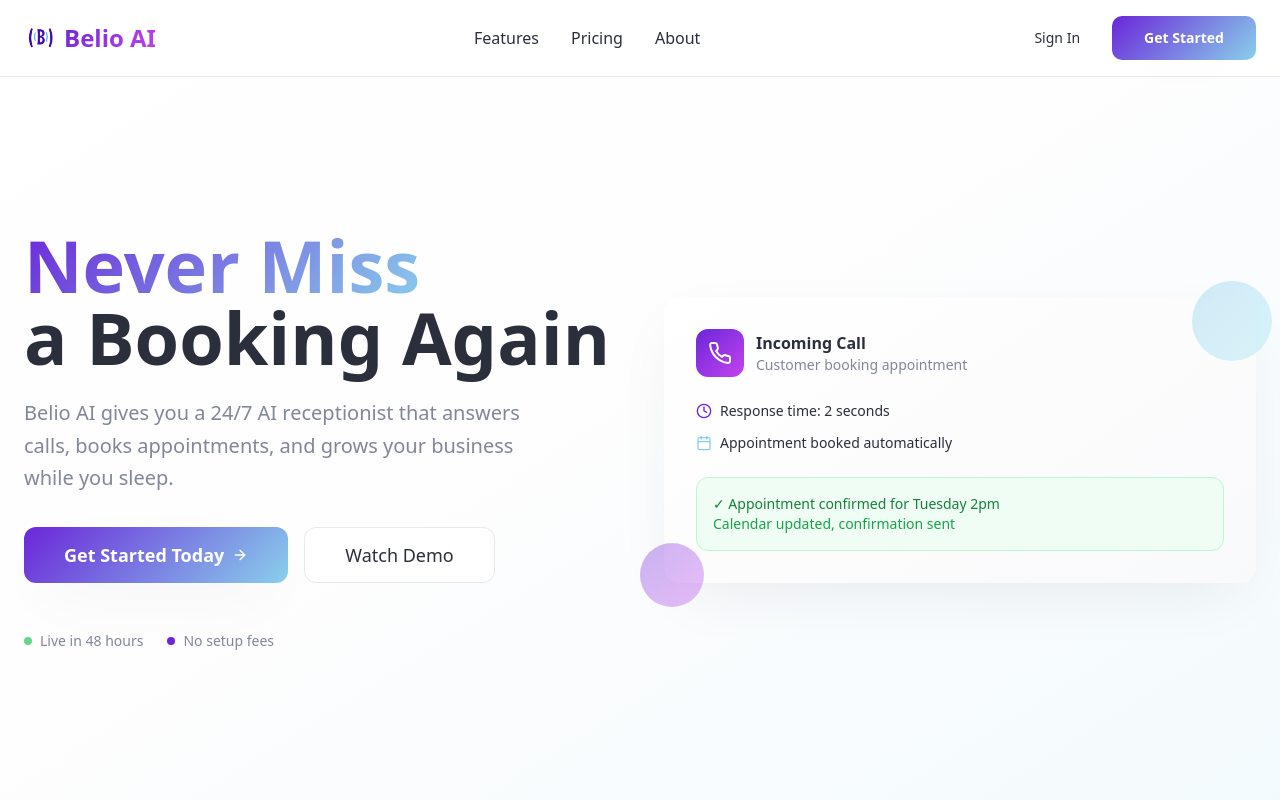
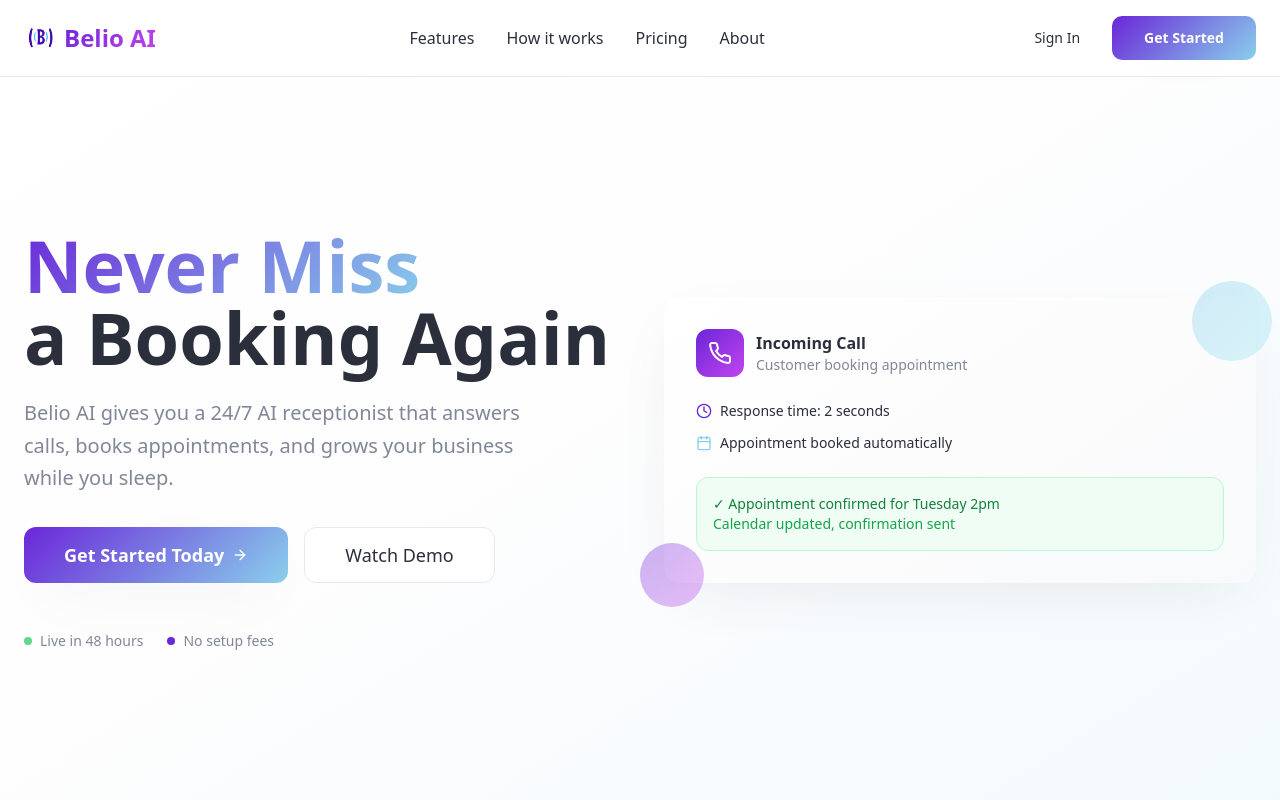
Before and after one commit to nihkilkulli-cell/belio-ai-book-bot, a React (Vite) app: page / in a window 1280 px wide. Shown: the top 800 px of the page. Built offline with nearby package versions, Linux system fonts and the light colour scheme.

Commit message:
Add "How it works" to nav
Add "How it works" link to the navigation bar.

```diff
--- a/src/components/Header.tsx
+++ b/src/components/Header.tsx
@@ -19,6 +19,9 @@ const Header = () => {
           <nav className="hidden md:flex items-center space-x-8">
             <a href="#features" className="text-foreground hover:text-primary transition-smooth">
               Features
+            </a>
+            <a href="#how-it-works" className="text-foreground hover:text-primary transition-smooth">
+              How it works
             </a>
             <a href="#pricing" className="text-foreground hover:text-primary transition-smooth">
               Pricing
```
